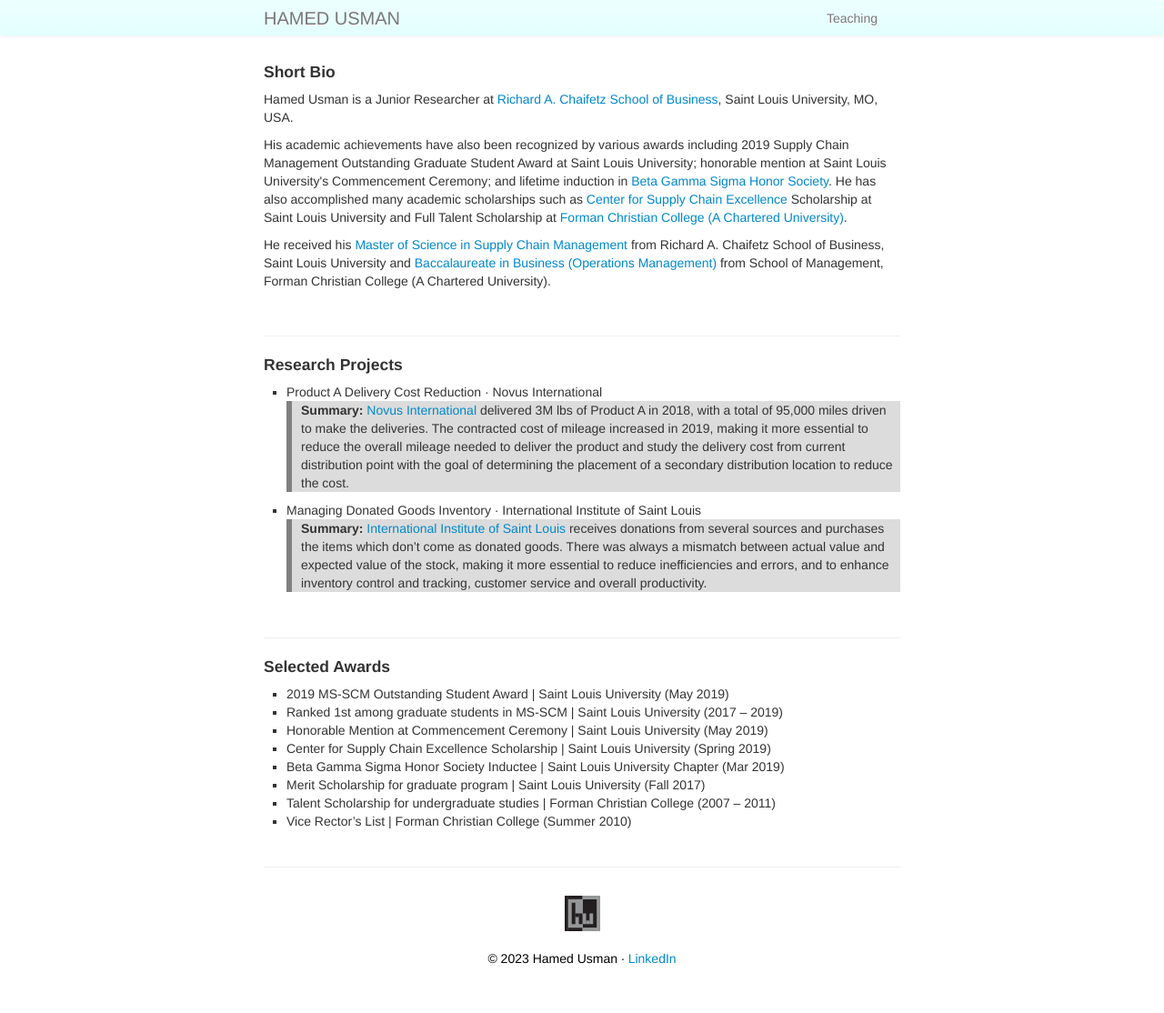
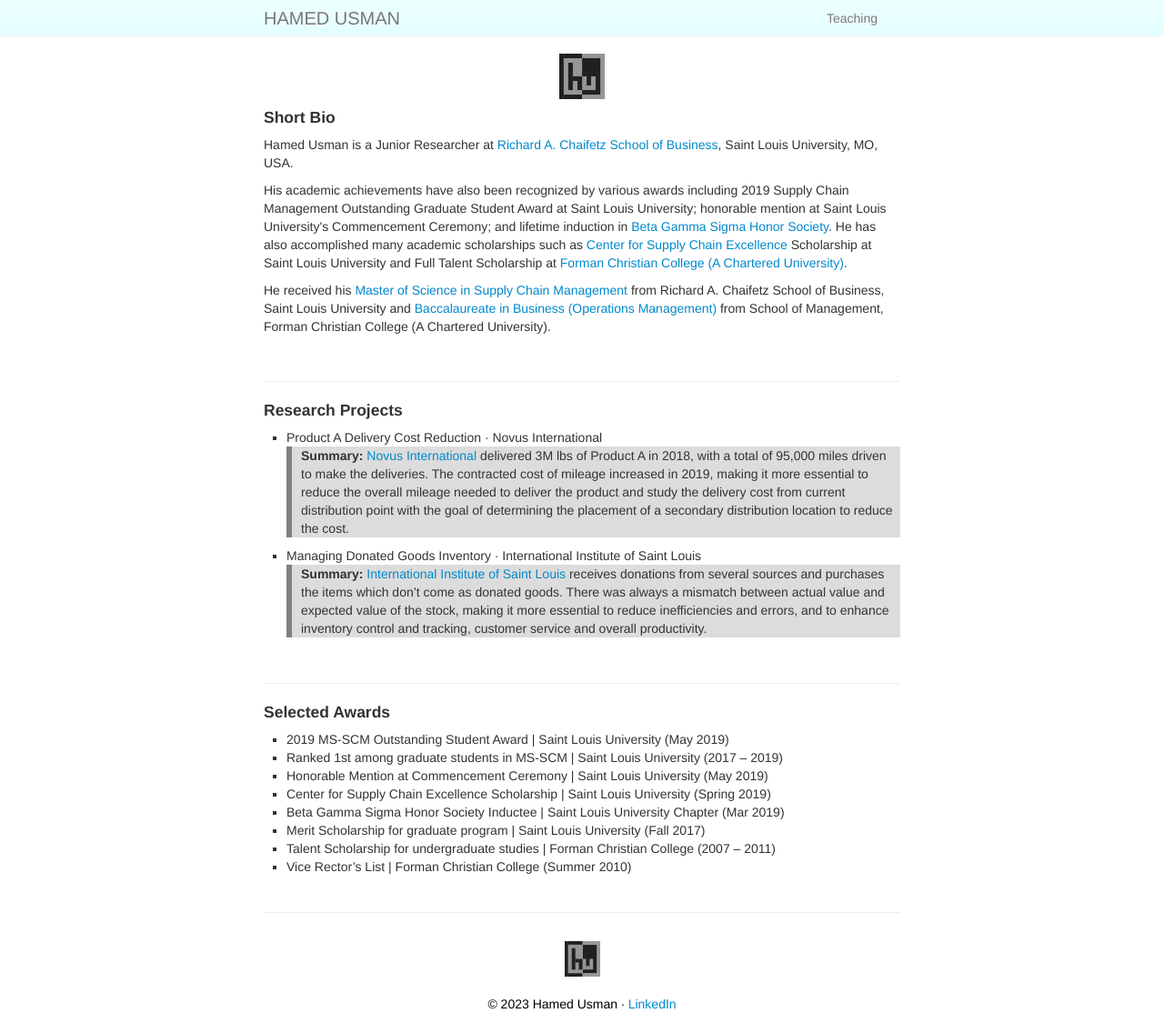
Before and after one commit to hamedusman/hamedusman.github.io, a Jekyll site: the page built from index.md, in a window 1280 px wide. Shown: the whole page at 91% size. Built offline with Jekyll 4.4.1, drawn with Linux system fonts in a browser that asks for light colours; before the commit the page ends 1064 px from its top, so only the background shows below that.

Commit message:
Update default.html

```diff
--- a/_includes/themes/twitter/default.html
+++ b/_includes/themes/twitter/default.html
@@ -47,9 +47,9 @@
       </div>
     </div>
 
-    <!-- <div id="hu">
+    <div id="profile_picture">
      <img src="../assets/hu.svg"/>
-    </div> -->
+    </div>
 
     <div class="container-narrow">
       <div class="content">
```
